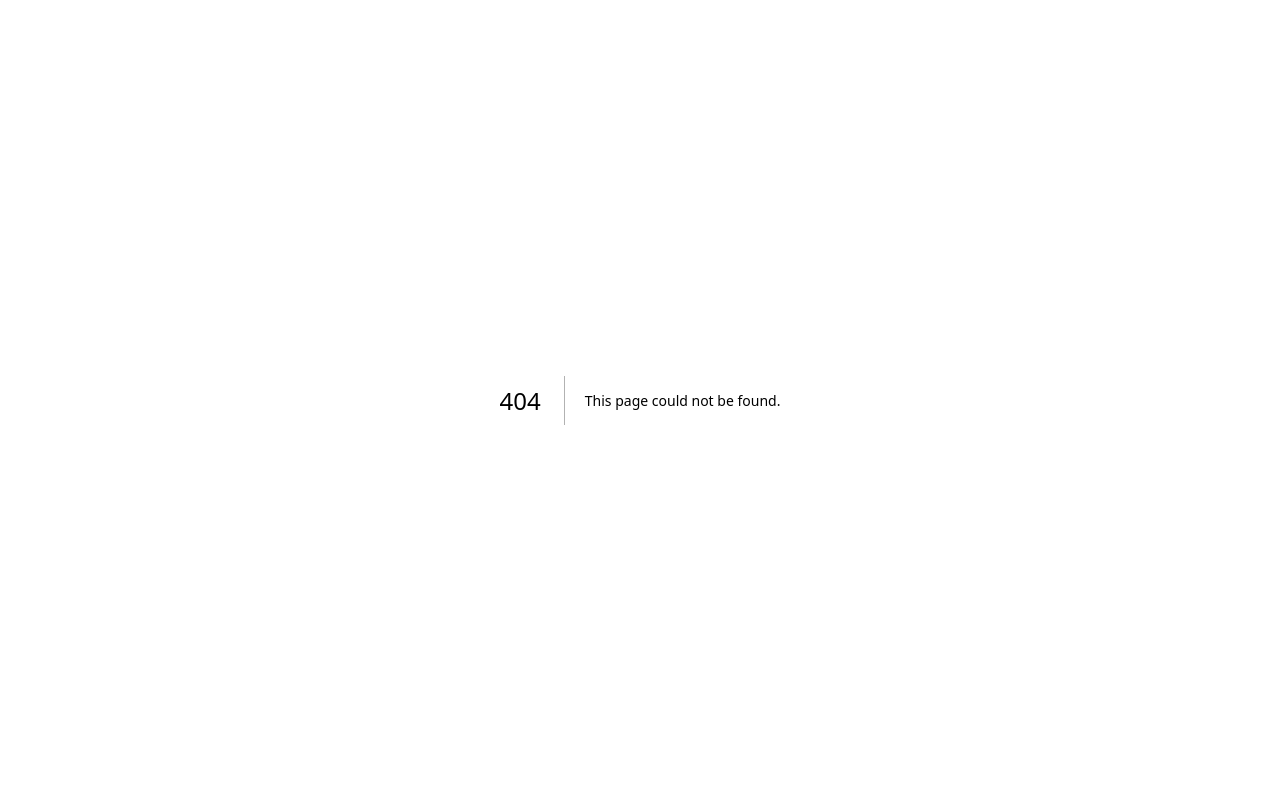
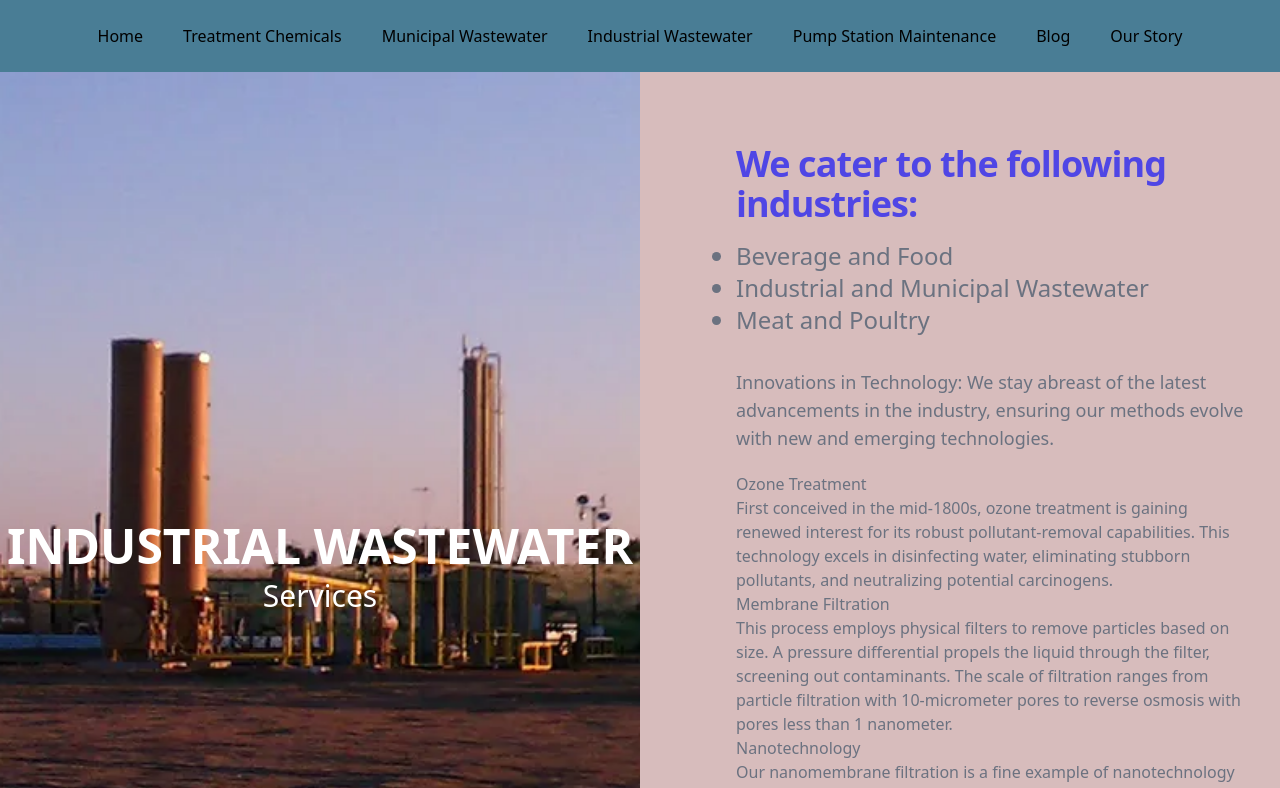
Before and after one commit to Tricarico1/jgs_landing_page, a Next.js app: page /industrial-wastewater in a window 1280 px wide. Before the commit this address had no page. Shown: the top 788 px of the page. Built offline with nearby package versions, Linux system fonts and the light colour scheme.

Commit message:
Added Industrial Wastewater

```diff
--- a/src/components/header.js
+++ b/src/components/header.js
@@ -6,7 +6,7 @@ const navigation = [
   { name: 'Home', href: '/' },
   { name: 'Treatment Chemicals', href: '/treatment-chemicals' },
   { name: 'Municipal Wastewater', href: '/municipal-wastewater' },
-  { name: 'Industrial Wastewater', href: '#industrial-wastewater' },
+  { name: 'Industrial Wastewater', href: '/industrial-wastewater' },
   { name: 'Pump Station Maintenance', href: '#pump-station-maintenance' },
   { name: 'Blog', href: '#blog' },
   { name: 'Our Story', href: '#our-story' },
--- /dev/null
+++ b/src/pages/industrial-wastewater.js
@@ -0,0 +1,62 @@
+import { Popover } from '@headlessui/react';
+import Header from '../components/header';
+
+export default function Example() {
+  return (
+    <div className="bg-gothicblue">
+      <Header />
+      <div className="relative bg-rosebrown">
+        <div className="lg:absolute lg:inset-0">
+          <div className="lg:absolute lg:inset-y-0 lg:left-0 lg:w-1/2">
+            <img
+              className="h-56 w-full object-cover lg:absolute lg:h-full"
+              src="/img/JG.png"
+              alt=""
+            />
+            <div className="lg:absolute lg:inset-0 lg:flex lg:items-center lg:justify-center">
+              <div className="lg:text-center">
+                <h2 className="text-5xl font-semibold text-white uppercase">Industrial Wastewater</h2>
+                <p className="mt-2 text-3xl font-medium text-white">Services</p>
+              </div>
+            </div>
+          </div>
+        </div>
+        <div className="relative z-10 py-12 px-4 sm:py-16 sm:px-6 lg:px-8 lg:max-w-7xl lg:mx-auto lg:grid lg:grid-cols-2">
+          <div className="lg:col-start-2 lg:pl-8">
+            <div className="text-base max-w-prose mx-auto lg:max-w-lg lg:ml-auto lg:mr-0">
+              <h3 className="text-indigo-600 mt-2 text-3xl leading-8 font-extrabold tracking-tight sm:text-4xl">
+                We cater to the following industries:
+              </h3>
+              <ul className="list-disc mt-4 text-2xl text-gray-500">
+                <li>Beverage and Food</li>
+                <li>Industrial and Municipal Wastewater</li>
+                <li>Meat and Poultry</li>
+              </ul>
+              <p className="mt-8 text-lg text-gray-500">
+                Innovations in Technology: We stay abreast of the latest advancements in the industry, ensuring our methods evolve with new and emerging technologies.
+              </p>
+              <div className="mt-5 prose prose-indigo text-gray-500">
+                <h3>Ozone Treatment</h3>
+                <p>
+                  First conceived in the mid-1800s, ozone treatment is gaining renewed interest for its robust pollutant-removal capabilities. This technology excels in disinfecting water, eliminating stubborn pollutants, and neutralizing potential carcinogens.
+                </p>
+                <h3>Membrane Filtration</h3>
+                <p>
+                  This process employs physical filters to remove particles based on size. A pressure differential propels the liquid through the filter, screening out contaminants. The scale of filtration ranges from particle filtration with 10-micrometer pores to reverse osmosis with pores less than 1 nanometer.
+                </p>
+                <h3>Nanotechnology</h3>
+                <p>
+                  Our nanomembrane filtration is a fine example of nanotechnology in action. This filtration process, utilizing pores around one nanometer in size, effectively removes total dissolved solids and organic materials from water.
+                </p>
+                <h3>Natural Treatment Systems</h3>
+                <p>
+                  Echoing nature’s own methods, our natural treatment systems create ideal, controlled conditions for wastewater treatment. We use a variety of methods, including wetlands applications, land application methods, peat moss bio-filtration, and microalgae aquaculture.
+                </p>
+              </div>
+            </div>
+          </div>
+        </div>
+      </div>
+    </div>
+  );
+}
```
Also changed, not shown: public/img/truck.jpeg (added).
